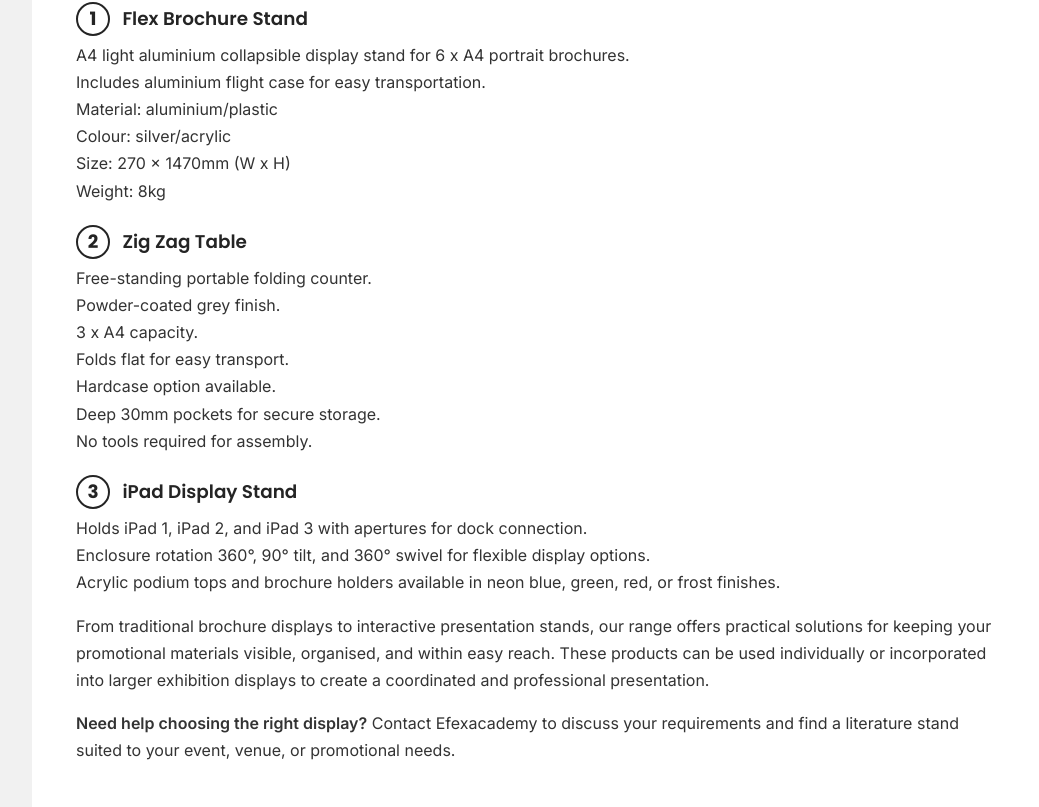
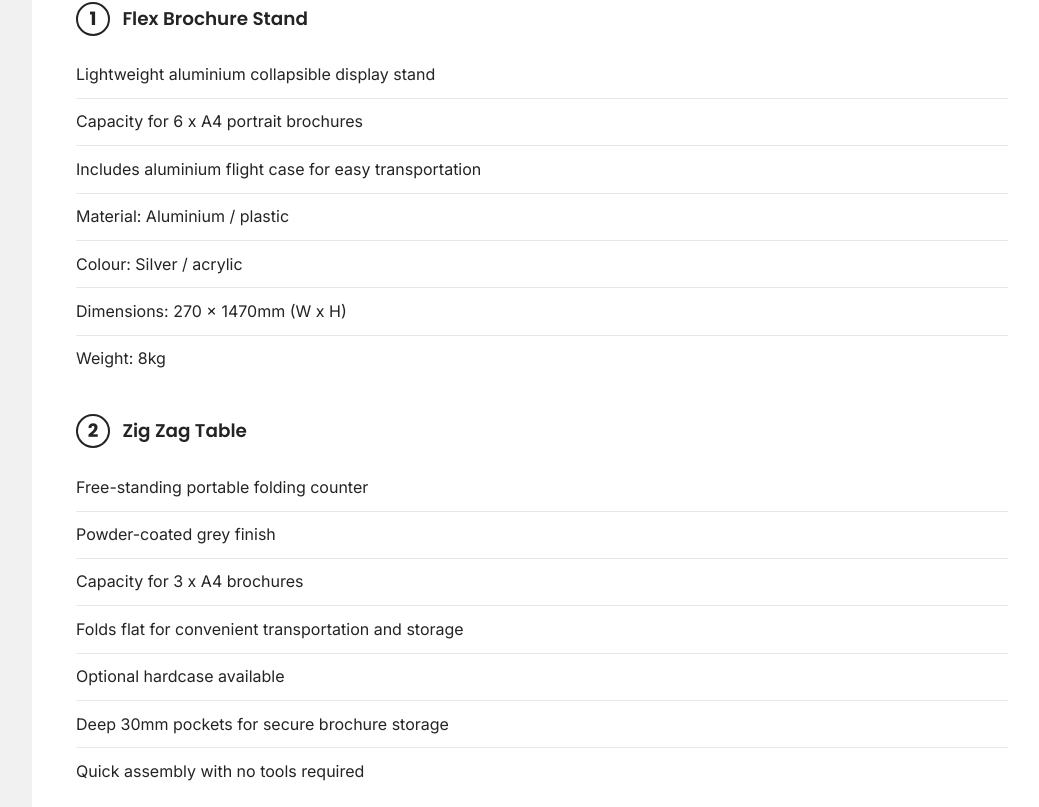
Before and after one commit to l-panther/efexacademy, an Astro site: page /efexacademy/literature-stands in a window 1280 px wide. Shown: the part 1091-1898 px from the top of the page, without its empty margins (228-1267 px from the left). Built offline with nearby package versions, Linux system fonts and the light colour scheme; Astro itself is replaced by a stand-in of ours.

Commit message:
Update literature-stands.astro

```diff
--- a/src/pages/literature-stands.astro
+++ b/src/pages/literature-stands.astro
@@ -62,40 +62,46 @@ import Layout from '../layouts/Layout.astro';
         Flex Brochure Stand
       </h3>
 
-      <p>
-        A4 light aluminium collapsible display stand for 6 x A4 portrait brochures.<br>
-        Includes aluminium flight case for easy transportation.<br>
-        Material: aluminium/plastic<br>
-        Colour: silver/acrylic<br>
-        Size: 270 x 1470mm (W x H)<br>
-        Weight: 8kg
-      </p>
+      <ul class="spec-list">
+        <li>Lightweight aluminium collapsible display stand</li>
+        <li>Capacity for 6 x A4 portrait brochures</li>
+        <li>Includes aluminium flight case for easy transportation</li>
+        <li>Material: Aluminium / plastic</li>
+        <li>Colour: Silver / acrylic</li>
+        <li>Dimensions: 270 x 1470mm (W x H)</li>
+        <li>Weight: 8kg</li>
+      </ul>
 
       <h3>
         <span class="num-badge me-2">2</span>
         Zig Zag Table
       </h3>
 
-      <p>
-        Free-standing portable folding counter.<br>
-        Powder-coated grey finish.<br>
-        3 x A4 capacity.<br>
-        Folds flat for easy transport.<br>
-        Hardcase option available.<br>
-        Deep 30mm pockets for secure storage.<br>
-        No tools required for assembly.
-      </p>
+      <ul class="spec-list">
+        <li>Free-standing portable folding counter</li>
+        <li>Powder-coated grey finish</li>
+        <li>Capacity for 3 x A4 brochures</li>
+        <li>Folds flat for convenient transportation and storage</li>
+        <li>Optional hardcase available</li>
+        <li>Deep 30mm pockets for secure brochure storage</li>
+        <li>Quick assembly with no tools required</li>
+      </ul>
 
       <h3>
         <span class="num-badge me-2">3</span>
         iPad Display Stand
       </h3>
 
-      <p>
-        Holds iPad 1, iPad 2, and iPad 3 with apertures for dock connection.<br>
-        Enclosure rotation 360&deg;, 90&deg; tilt, and 360&deg; swivel for flexible display options.<br>
-        Acrylic podium tops and brochure holders available in neon blue, green, red, or frost finishes.
-      </p>
+      <ul class="spec-list">
+        <li>Compatible with iPad 1, iPad 2, and iPad 3</li>
+        <li>Integrated apertures for dock connections</li>
+        <li>360&deg; enclosure rotation</li>
+        <li>90&deg; tilt adjustment</li>
+        <li>360&deg; swivel for flexible viewing positions</li>
+        <li>Acrylic podium tops available</li>
+        <li>Optional brochure holders</li>
+        <li>Available finishes: Neon blue, green, red, or frost</li>
+      </ul>
 
       <p>
         From traditional brochure displays to interactive
@@ -126,3 +132,23 @@ import Layout from '../layouts/Layout.astro';
     </section>
   </div>
 </Layout>
+
+<style>
+
+/* Product specifications */
+.spec-list {
+  list-style: none;
+  padding: 0;
+  margin: 1rem 0 2rem;
+}
+
+.spec-list li {
+  padding: 0.65rem 0;
+  border-bottom: 1px solid #e5e7eb;
+  line-height: 1.6;
+}
+
+.spec-list li:last-child {
+  border-bottom: none;
+}
+</style>
```
